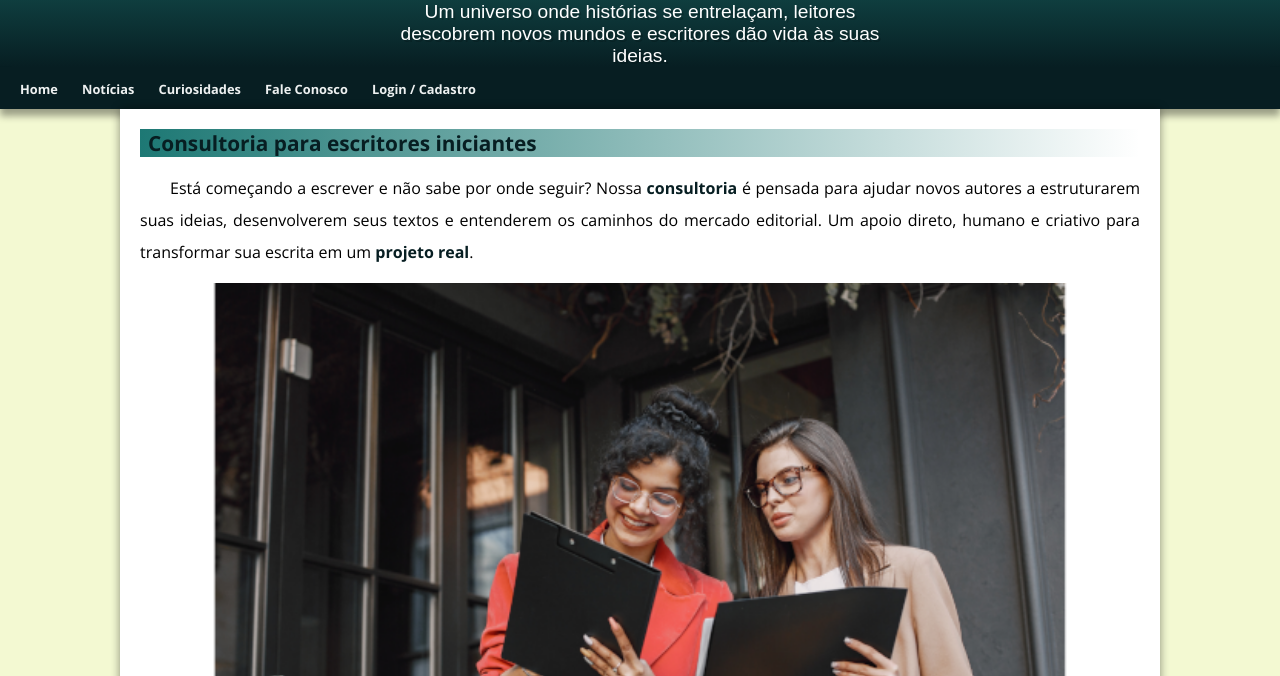
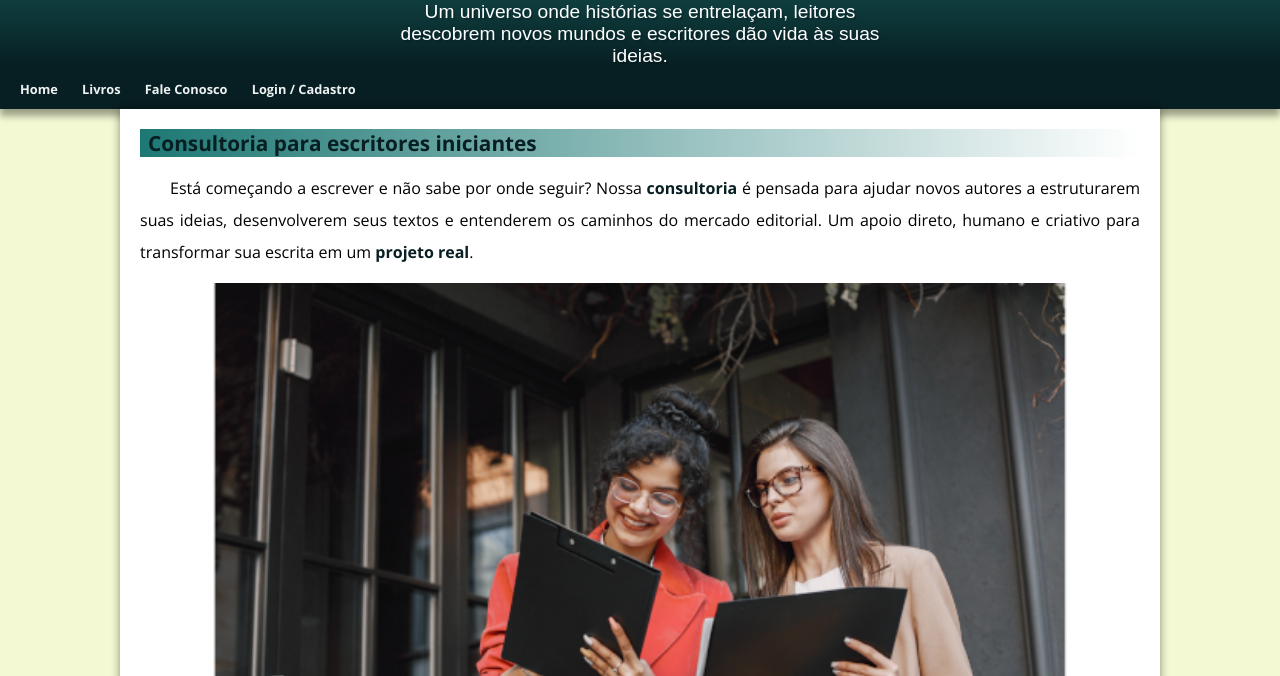
Before and after one commit to jeffersonlacerda-dev/projeto-aline, a plain HTML site: page index.html in a window 1280 px wide. Shown: the part 124-800 px from the top of the page. Drawn offline with nearby package versions, Linux system fonts and the light colour scheme.

Commit message:
atualização do nav

```diff
--- a/index.html
+++ b/index.html
@@ -16,8 +16,7 @@
     </header>
     <nav>
         <a href="#">Home</a>
-        <a href="#">Notícias</a>
-        <a href="#">Curiosidades</a>
+        <a href="#">Livros</a>
         <a href="#">Fale Conosco</a>
         <a href="#">Login / Cadastro</a>
 
```
